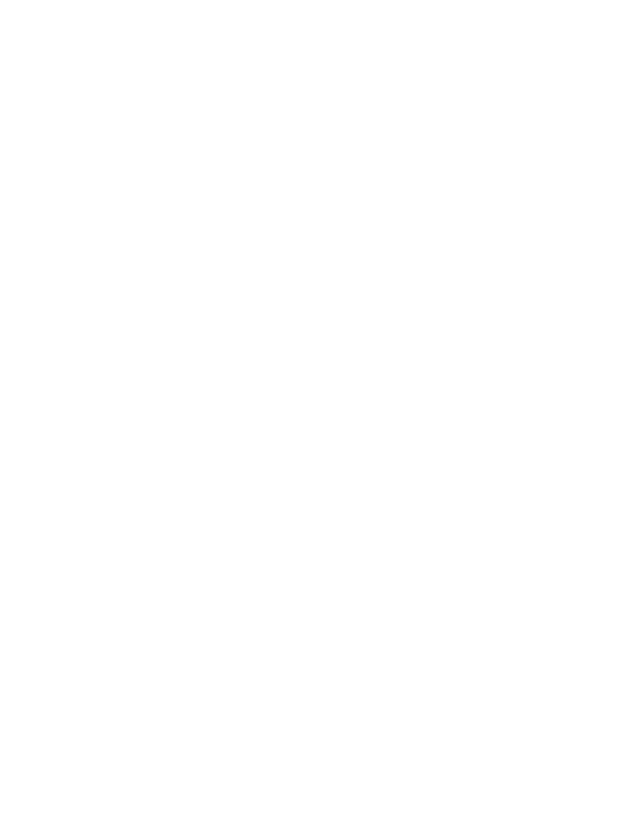
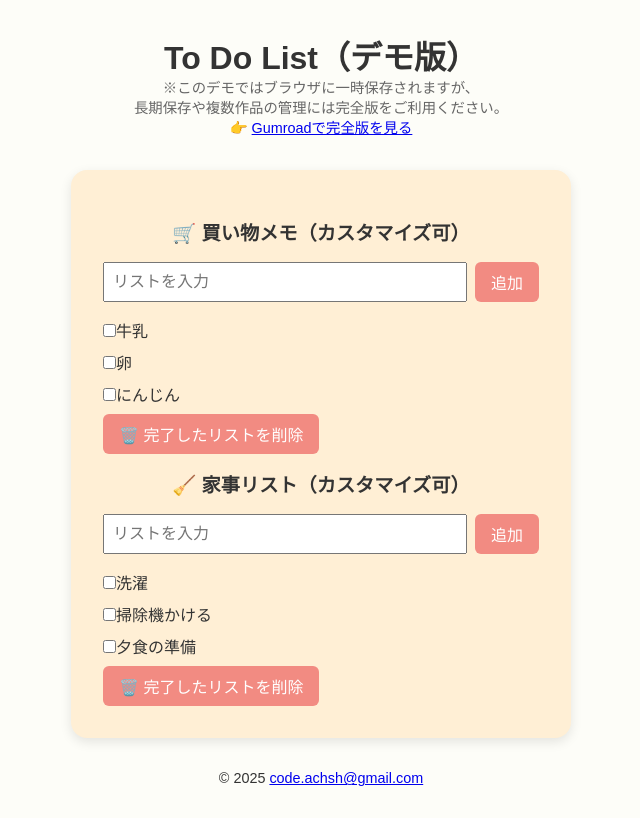
Before and after one commit to codeAchsh/ToDoList-Demo, a plain HTML site: page index.html in a window 1280 px wide. Shown: the whole page, without its empty margins (319-959 px from the left). Drawn offline with Linux system fonts and the light colour scheme; a web font is replaced by a local one.

Commit message:
Update index.html
Add Google tag

```diff
--- a/index.html
+++ b/index.html
@@ -1,3 +1,12 @@
+<!DOCTYPE html>
+<html lang="ja">
+<head>
+  <meta charset="UTF-8" />
+  <meta name="viewport" content="width=device-width, initial-scale=1.0" />
+  <meta name="description" content="デモ用：シンプルで使いやすいTo Do List。買い物リスト・家事リストの体験ができます。" />
+  <meta name="author" content="codeAchsh" />
+  <link rel="shortcut icon" href="assets/images/check.ico" />
+  <link rel="stylesheet" href="assets/style.css" />
   <!-- Google tag (gtag.js) -->
   <script async src="https://www.googletagmanager.com/gtag/js?id=G-GDP68YS5F2"></script>
   <script>
@@ -7,3 +16,47 @@
 
       gtag('config', 'G-GDP68YS5F2');
   </script>
+
+  <title>To Do List（デモ版）</title>
+</head>
+<body>
+  <header>
+    <h1>To Do List（デモ版）</h1>
+    <p class="notice">
+      ※このデモではブラウザに一時保存されますが、<br />
+      長期保存や複数作品の管理には完全版をご利用ください。<br />
+      👉 <a href="https://achshcode.gumroad.com/l/bcpsv" target="_blank">Gumroadで完全版を見る</a>
+    </p>
+  </header>
+
+  <main>
+    <section class="todo-list">
+      <div class="list-1">
+        <h2 contenteditable="true">🛒 買い物メモ（カスタマイズ可）</h2>
+        <div class="todo-add">
+          <input type="text" id="shopping-input" placeholder="リストを入力" />
+          <button onclick="addShoppingItem()">追加</button>
+        </div>
+        <ul class="todo-section" id="shopping-list"></ul>
+        <button onclick="removeCheckedItems('shopping-list')">🗑️ 完了したリストを削除</button>
+      </div>
+
+      <div class="list-2">
+        <h2 contenteditable="true">🧹 家事リスト（カスタマイズ可）</h2>
+        <div class="todo-add">
+          <input type="text" id="housework-input" placeholder="リストを入力" />
+          <button onclick="addHouseworkItem()">追加</button>
+        </div>
+        <ul class="todo-section" id="housework-list"></ul>
+        <button onclick="removeCheckedItems('housework-list')">🗑️ 完了したリストを削除</button>
+      </div>
+    </section>
+  </main>
+
+  <footer>
+    <p>&copy; 2025 <a href="mailto:code.achsh@gmail.com">code.achsh@gmail.com</a></p>
+  </footer>
+
+  <script src="js/javascript.js"></script>
+</body>
+</html>
```
Lines whose indentation alone changed are shown as unchanged.
